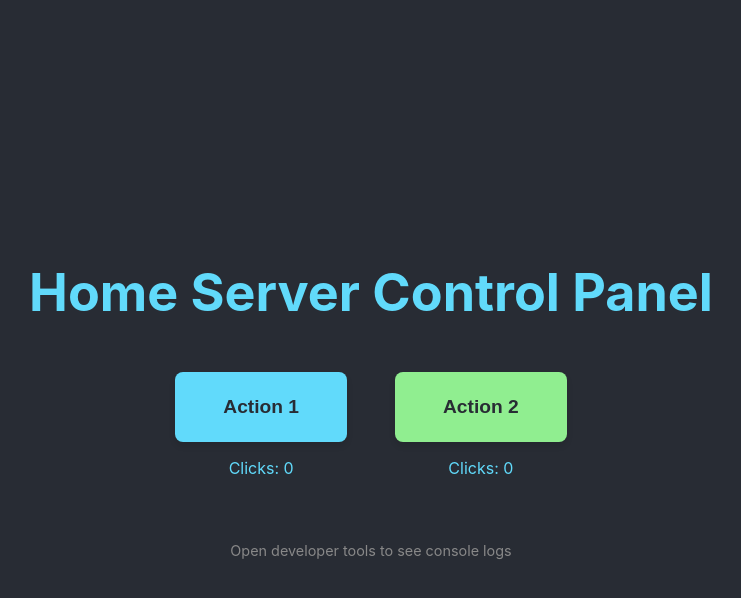
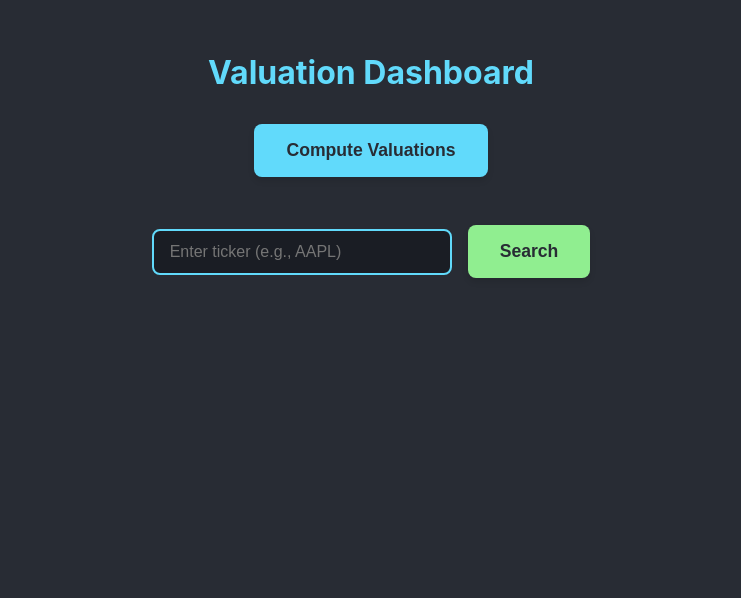
Before and after one commit to Ashwin1934/PortfolioAnalysisMonorepo, a React (Create React App) app in the folder ReactDashboard/: page / in a window 1280 px wide. Shown: the top 598 px of the page, without its empty margins (269-1010 px from the left). Built offline with nearby package versions, Linux system fonts and the light colour scheme.

Commit message:
Add react support for triggering valuations, fetching valuations. use apache proxy to reach container

```diff
--- a/ReactDashboard/src/App.css
+++ b/ReactDashboard/src/App.css
@@ -11,32 +11,28 @@
   display: flex;
   flex-direction: column;
   align-items: center;
-  justify-content: center;
-  font-size: calc(10px + 2vmin);
+  padding: 2rem;
   color: white;
 }
 
 h1 {
-  margin-bottom: 3rem;
+  margin-bottom: 2rem;
   color: #61dafb;
 }
 
-.button-container {
-  display: flex;
-  gap: 3rem;
-  margin-bottom: 2rem;
+h2 {
+  color: #61dafb;
+  margin-bottom: 1rem;
 }
 
-.button-wrapper {
-  display: flex;
-  flex-direction: column;
-  align-items: center;
-  gap: 1rem;
+/* Compute Section */
+.compute-section {
+  margin-bottom: 3rem;
 }
 
 .control-button {
-  padding: 1.5rem 3rem;
-  font-size: 1.2rem;
+  padding: 1rem 2rem;
+  font-size: 1.1rem;
   font-weight: bold;
   border: none;
   border-radius: 8px;
@@ -45,44 +41,117 @@ h1 {
   box-shadow: 0 4px 6px rgba(0, 0, 0, 0.1);
 }
 
-.button-1 {
+.compute-button {
   background-color: #61dafb;
   color: #282c34;
+  min-width: 200px;
 }
 
-.button-1:hover {
+.compute-button:hover:not(.disabled) {
   background-color: #4fa8c5;
   transform: translateY(-2px);
   box-shadow: 0 6px 8px rgba(0, 0, 0, 0.15);
 }
 
-.button-1:active {
-  transform: translateY(0);
+.compute-button.disabled {
+  background-color: #666;
+  cursor: not-allowed;
+  opacity: 0.6;
 }
 
-.button-2 {
+/* Search Section */
+.search-section {
+  margin-bottom: 2rem;
+  width: 100%;
+  max-width: 600px;
+}
+
+.search-form {
+  display: flex;
+  gap: 1rem;
+  justify-content: center;
+  align-items: center;
+}
+
+.search-input {
+  padding: 0.75rem 1rem;
+  font-size: 1rem;
+  border: 2px solid #61dafb;
+  border-radius: 8px;
+  background-color: #1a1d24;
+  color: white;
+  flex: 1;
+  max-width: 300px;
+}
+
+.search-input:focus {
+  outline: none;
+  border-color: #90ee90;
+  box-shadow: 0 0 8px rgba(97, 218, 251, 0.3);
+}
+
+.search-button {
   background-color: #90ee90;
   color: #282c34;
 }
 
-.button-2:hover {
+.search-button:hover {
   background-color: #7cd87c;
   transform: translateY(-2px);
   box-shadow: 0 6px 8px rgba(0, 0, 0, 0.15);
 }
 
-.button-2:active {
+.search-button:active {
   transform: translateY(0);
 }
 
-.counter {
-  font-size: 1rem;
-  color: #61dafb;
-  margin: 0;
+/* Messages */
+.error-message {
+  color: #ff6b6b;
+  margin-top: 1rem;
+  font-size: 0.9rem;
 }
 
-.hint {
-  font-size: 0.9rem;
-  color: #888;
+.loading {
+  color: #61dafb;
+  font-size: 1.1rem;
+  margin: 2rem 0;
+}
+
+/* Table */
+.table-container {
+  width: 100%;
+  max-width: 1000px;
   margin-top: 2rem;
+  overflow-x: auto;
 }
+
+.valuations-table {
+  width: 100%;
+  border-collapse: collapse;
+  background-color: #1a1d24;
+  border-radius: 8px;
+  overflow: hidden;
+  box-shadow: 0 4px 6px rgba(0, 0, 0, 0.1);
+}
+
+.valuations-table th {
+  background-color: #61dafb;
+  color: #282c34;
+  padding: 1rem;
+  text-align: left;
+  font-weight: bold;
+}
+
+.valuations-table td {
+  padding: 0.75rem 1rem;
+  border-bottom: 1px solid #3a3f4b;
+}
+
+.valuations-table tr:hover {
+  background-color: #2a2f3a;
+}
+
+.valuations-table tr:last-child td {
+  border-bottom: none;
+}
--- a/ReactDashboard/src/App.js
+++ b/ReactDashboard/src/App.js
@@ -2,46 +2,158 @@ import React, { useState } from 'react';
 import './App.css';
 
 function App() {
-  const [button1Count, setButton1Count] = useState(0);
-  const [button2Count, setButton2Count] = useState(0);
+  const [isComputeDisabled, setIsComputeDisabled] = useState(false);
+  const [ticker, setTicker] = useState('');
+  const [valuations, setValuations] = useState([]);
+  const [loading, setLoading] = useState(false);
+  const [error, setError] = useState('');
 
-  const handleButton1Click = () => {
-    const newCount = button1Count + 1;
-    setButton1Count(newCount);
-    console.log('Button 1 clicked!', { count: newCount, timestamp: new Date().toISOString() });
+  // API base URL - relative path through Apache proxy
+  // Apache proxies /valuation-api to the FastAPI container
+  const API_BASE_URL = '/valuation-api';
+
+  const handleComputeValuations = async () => {
+    setIsComputeDisabled(true);
+    console.log('Computing valuations...');
+
+    try {
+      const response = await fetch(`${API_BASE_URL}/compute_valuations_async`, {
+        method: 'POST',
+        headers: {
+          'Content-Type': 'application/json',
+        },
+      });
+
+      const data = await response.json();
+      console.log('Compute response:', data);
+
+      if (response.ok) {
+        console.log('✓ Valuations computed successfully');
+      } else {
+        console.error('✗ Error computing valuations:', data);
+      }
+    } catch (err) {
+      console.error('✗ Network error:', err);
+    }
+
+    // Re-enable button after 10 seconds
+    setTimeout(() => {
+      setIsComputeDisabled(false);
+      console.log('Button re-enabled');
+    }, 10000);
   };
 
-  const handleButton2Click = () => {
-    const newCount = button2Count + 1;
-    setButton2Count(newCount);
-    console.log('Button 2 clicked!', { count: newCount, timestamp: new Date().toISOString() });
+  const handleTickerSearch = async (e) => {
+    e.preventDefault();
+    if (!ticker.trim()) {
+      setError('Please enter a ticker symbol');
+      return;
+    }
+
+    setLoading(true);
+    setError('');
+    setValuations([]);
+    console.log(`Searching for ticker: ${ticker}`);
+
+    try {
+      const response = await fetch(`${API_BASE_URL}/ticker/${ticker.toUpperCase()}`);
+      const data = await response.json();
+
+      if (response.ok) {
+        console.log('Ticker data:', data);
+        // Sort by created_at descending (most recent first)
+        const sorted = Array.isArray(data)
+          ? [...data].sort((a, b) => new Date(b.created_at) - new Date(a.created_at))
+          : [];
+        setValuations(sorted);
+      } else {
+        setError(data.detail || 'Ticker not found');
+        console.error('Error fetching ticker:', data);
+      }
+    } catch (err) {
+      setError('Network error - could not fetch data');
+      console.error('Network error:', err);
+    } finally {
+      setLoading(false);
+    }
   };
 
   return (
     <div className="App">
       <header className="App-header">
-        <h1>Home Server Control Panel</h1>
-        <div className="button-container">
-          <div className="button-wrapper">
-            <button
-              className="control-button button-1"
-              onClick={handleButton1Click}
-            >
-              Action 1
+        <h1>Valuation Dashboard</h1>
+
+        {/* Compute Valuations Button */}
+        <div className="compute-section">
+          <button
+            className={`control-button compute-button ${isComputeDisabled ? 'disabled' : ''}`}
+            onClick={handleComputeValuations}
+            disabled={isComputeDisabled}
+          >
+            {isComputeDisabled ? 'Computing... (10s)' : 'Compute Valuations'}
+          </button>
+        </div>
+
+        {/* Ticker Search */}
+        <div className="search-section">
+          <form onSubmit={handleTickerSearch} className="search-form">
+            <input
+              type="text"
+              value={ticker}
+              onChange={(e) => setTicker(e.target.value)}
+              placeholder="Enter ticker (e.g., AAPL)"
+              className="search-input"
+            />
+            <button type="submit" className="control-button search-button">
+              Search
             </button>
-            <p className="counter">Clicks: {button1Count}</p>
+          </form>
+          {error && <p className="error-message">{error}</p>}
+        </div>
+
+        {/* Loading State */}
+        {loading && <p className="loading">Loading...</p>}
+
+        {/* Valuations Table */}
+        {valuations.length > 0 && (
+          <div className="table-container">
+            <h2>{ticker.toUpperCase()} Valuations</h2>
+            <table className="valuations-table">
+              <thead>
+                <tr>
+                  <th>Date</th>
+                  <th>Valuation Date</th>
+                  <th>Market Price</th>
+                  <th>Val (Growth)</th>
+                  <th>Val (Sales)</th>
+                  <th>EPS</th>
+                  <th>Avg Target</th>
+                  <th>Recommendation</th>
+                  <th>Growth Rate</th>
+                  <th>Sales Growth</th>
+                  <th>Bond Yield</th>
+                </tr>
+              </thead>
+              <tbody>
+                {valuations.map((val, idx) => (
+                  <tr key={idx}>
+                    <td>{new Date(val.created_at).toLocaleDateString() || 'N/A'}</td>
+                    <td>{val.valuation_date || 'N/A'}</td>
+                    <td>${val.market_price?.toFixed(2) || 'N/A'}</td>
+                    <td>${val.valuation_growth?.toFixed(2) || 'N/A'}</td>
+                    <td>${val.valuation_sales_growth?.toFixed(2) || 'N/A'}</td>
+                    <td>${val.eps?.toFixed(2) || 'N/A'}</td>
+                    <td>${val.avg_price_target?.toFixed(2) || 'N/A'}</td>
+                    <td>{val.recommendation_key || 'N/A'}</td>
+                    <td>{val.growth_rate ? `${(val.growth_rate * 100).toFixed(2)}%` : 'N/A'}</td>
+                    <td>{val.sales_growth_rate ? `${(val.sales_growth_rate * 100).toFixed(2)}%` : 'N/A'}</td>
+                    <td>{val.bond_yield ? `${(val.bond_yield * 100).toFixed(2)}%` : 'N/A'}</td>
+                  </tr>
+                ))}
+              </tbody>
+            </table>
           </div>
-          <div className="button-wrapper">
-            <button
-              className="control-button button-2"
-              onClick={handleButton2Click}
-            >
-              Action 2
-            </button>
-            <p className="counter">Clicks: {button2Count}</p>
-          </div>
-        </div>
-        <p className="hint">Open developer tools to see console logs</p>
+        )}
       </header>
     </div>
   );
```
